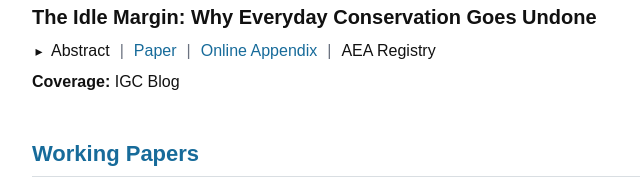
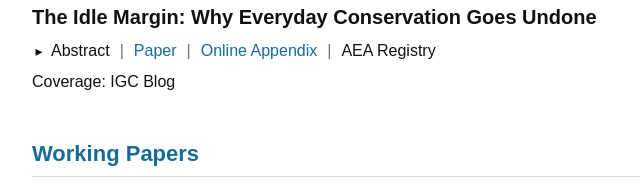
Before and after one commit to muhammad-usman-naeem/muhammad-usman-naeem.github.io, a plain HTML site: page research.html in a window 1280 px wide. Shown: the part 244-440 px from the top of the page, 158-798 px from the left. Drawn offline with Linux system fonts and the light colour scheme.

Commit message:
Update research.html

```diff
--- a/research.html
+++ b/research.html
@@ -324,11 +324,13 @@
               AEA Registry
             </a>
           </div>
-  <p class="paper-coverage">
-  <strong>Coverage:</strong>
+
+<p class="paper-coverage">
+  Coverage:
   <a href="https://www.theigc.org/blogs/drivers-behavioural-friction-pakistan"
      target="_blank" rel="noopener noreferrer">IGC Blog</a>
 </p>
+
           <p class="paper-description" id="abstract-idle-margin" hidden>
             Vehicle idling—leaving the engine running while stopped—poses a conservation
             puzzle: for sufficiently long stops, switching off saves drivers money while
```
